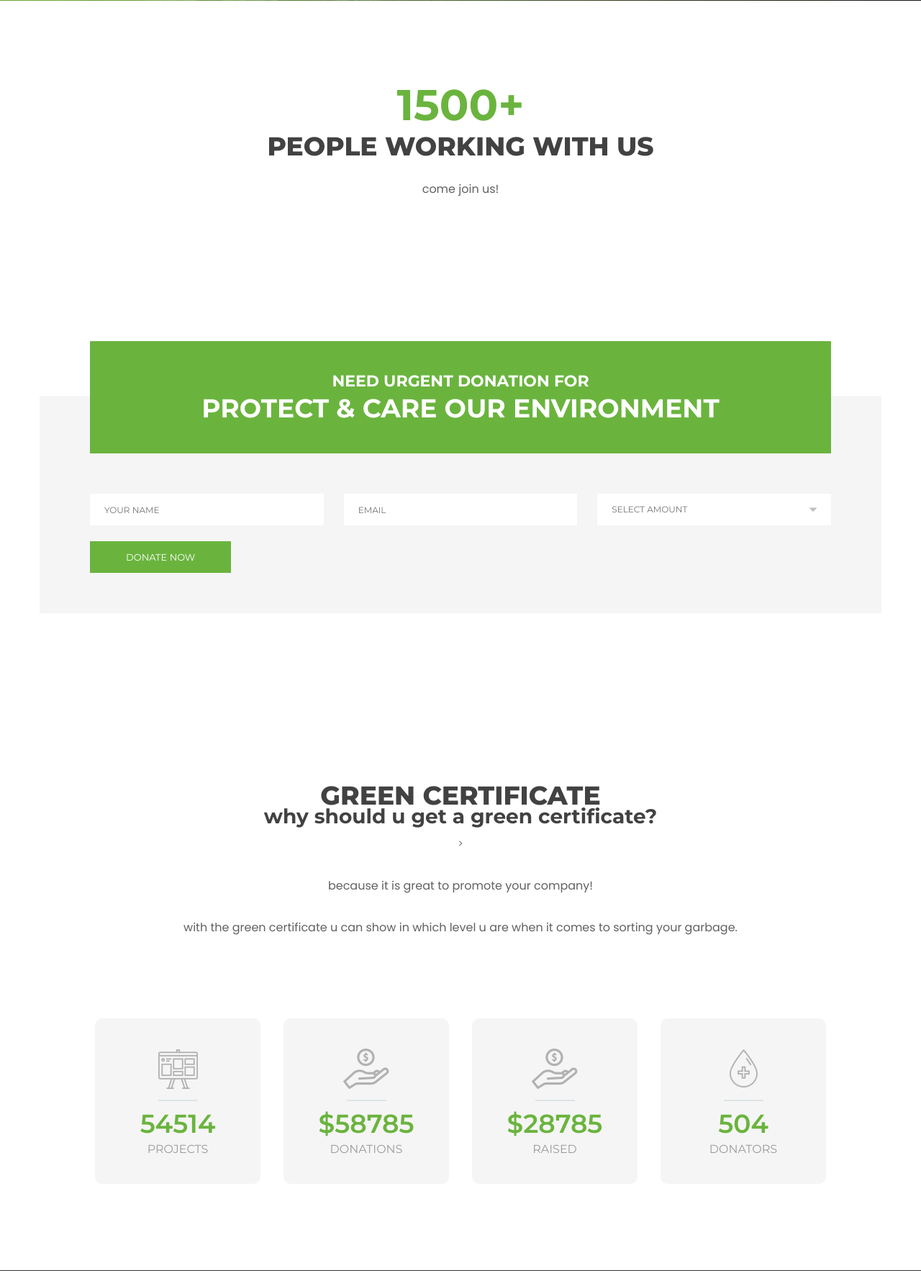
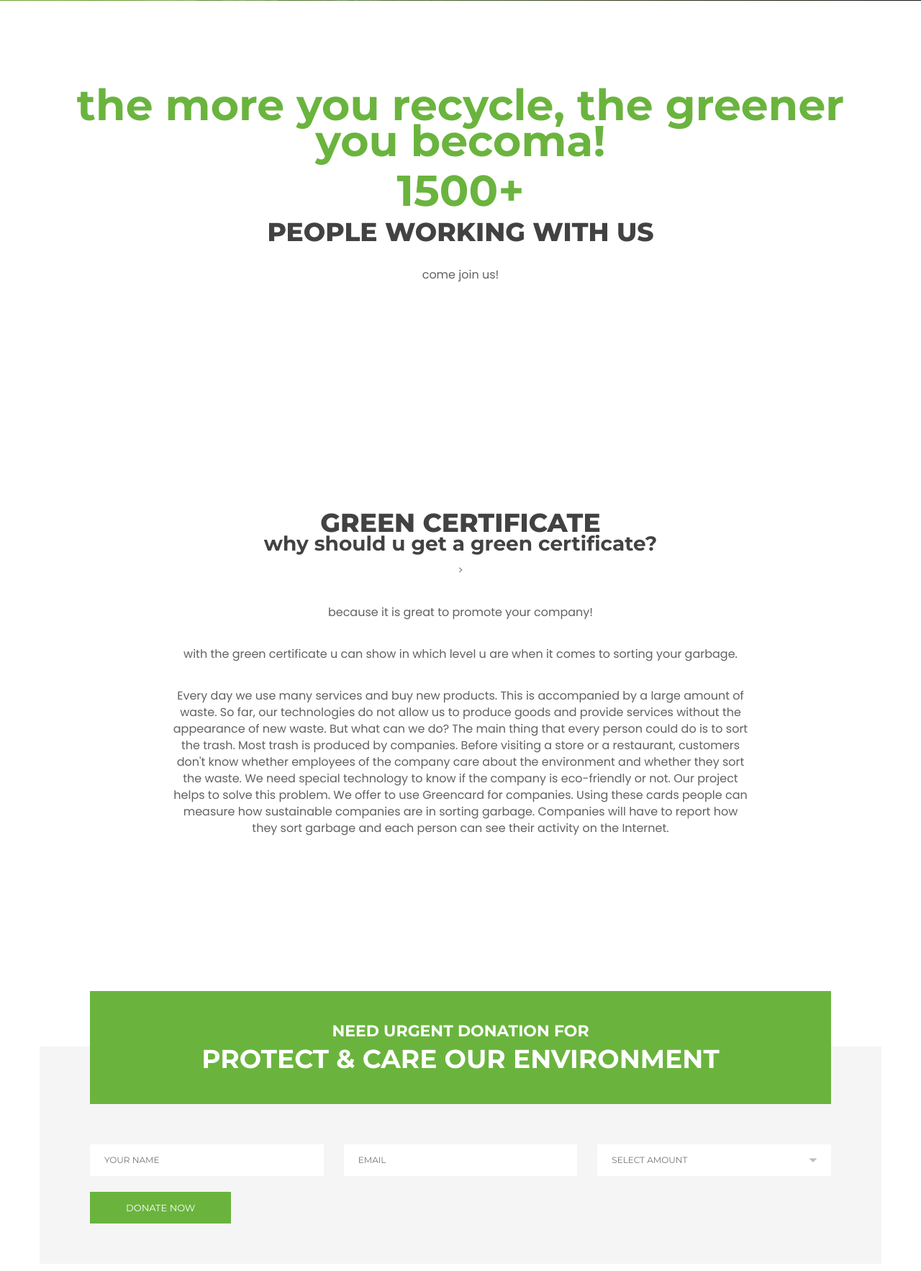
Before and after one commit to messandrodo/hackthewaste, a PHP site: page / in a window 1280 px wide. Shown: the part 848-2614 px from the top of the page at 72% size. Run offline with PHP 8.4, Linux system fonts and the light colour scheme.

Commit message:
Update index.php

```diff
--- a/index.php
+++ b/index.php
@@ -50,7 +50,7 @@
                         <!-- Header Top Left -->
                         <div class="header-top-left col-md-auto col-12">
                             <p><span>Phone:</span> +945 588 9966</p>
-                            <p><span>Email:</span> greensoul@email.com</p>
+                            <p><span>Email:</span> info@greencard.com</p>
                         </div>
                         <!-- Header Top Right -->
                         <div class="header-top-right col-md-auto col-12 d-none d-md-flex">
@@ -182,6 +182,7 @@
         <!-- Section Title -->
         <div class="row">
             <div class="section-title text-center col-12 mb-80">
+                <h1>the more you recycle, the greener you becoma!</h1>
                 <h1>1500+</h1>
                 <h2>People Working with Us</h2>
                 <p>come join us!</p>
@@ -194,7 +195,24 @@
 
 <!-- About Area Start -->
 
+    <div id="funfact-area" class="funfact-area section pt-120 pb-100">
+        <div class="container">
+            <!-- Section Title -->
+            <div class="row">
+                <div class="section-title text-center col-12 mb-80">
+                    <h2>green certificate</h2>
+                    <h3>why should u get a green certificate?</h3>>
+                    <p>because it is great to promote your company!</p>
+                    <p> with the green certificate u can show in which level u are when it comes to sorting your garbage.</p>
+                    <p>Every day we use many services and buy new products. This is accompanied by a large amount of waste. So far, our technologies do not allow us to produce goods and provide services without the appearance of new waste. But what can we do?
+                        The main thing that every person could do is to sort the trash. Most trash is produced by companies. Before visiting a store or a restaurant, customers don't know whether employees of the company care about the environment and whether they sort the waste. We need special technology to know if the company is eco-friendly or not. Our project helps to solve this problem. We offer to use  Greencard for companies. Using these cards people can measure how sustainable companies are in sorting garbage. Companies will have to report how they sort garbage and each person can see their activity on the Internet.
+                    </p>
+                    <p></p>
+                </div>
+            </div>
 
+        </div>
+    </div>
 <!-- About Area End -->
 
 <!-- Project Area Start -->
@@ -251,38 +269,7 @@
                 <p></p>
             </div>
         </div>
-        <div class="row justify-content-center">
-            <div class="d-flex justify-content-center flex-wrap col-auto">
-                <!--  Single Fact  -->
-                <div class="single-fact">
-                    <img src="img/funfact/1.png" alt="">
-                    <span class="border"></span>
-                    <h1><span class="counter">54514</span></h1>
-                    <p>PROJECTS</p>
-                </div>
-                <!--  Single Fact  -->
-                <div class="single-fact">
-                    <img src="img/funfact/2.png" alt="">
-                    <span class="border"></span>
-                    <h1>$<span class="counter">58785</span></h1>
-                    <p>DONATIONS</p>
-                </div>
-                <!--  Single Fact  -->
-                <div class="single-fact">
-                    <img src="img/funfact/3.png" alt="">
-                    <span class="border"></span>
-                    <h1>$<span class="counter">28785</span></h1>
-                    <p>RAISED</p>
-                </div>
-                <!--  Single Fact  -->
-                <div class="single-fact">
-                    <img src="img/funfact/4.png" alt="">
-                    <span class="border"></span>
-                    <h1><span class="counter">504</span></h1>
-                    <p>DONATORS</p>
-                </div>
-            </div>
-        </div>
+
     </div>
 </div>
 <!-- FunFact Area End -->
```
